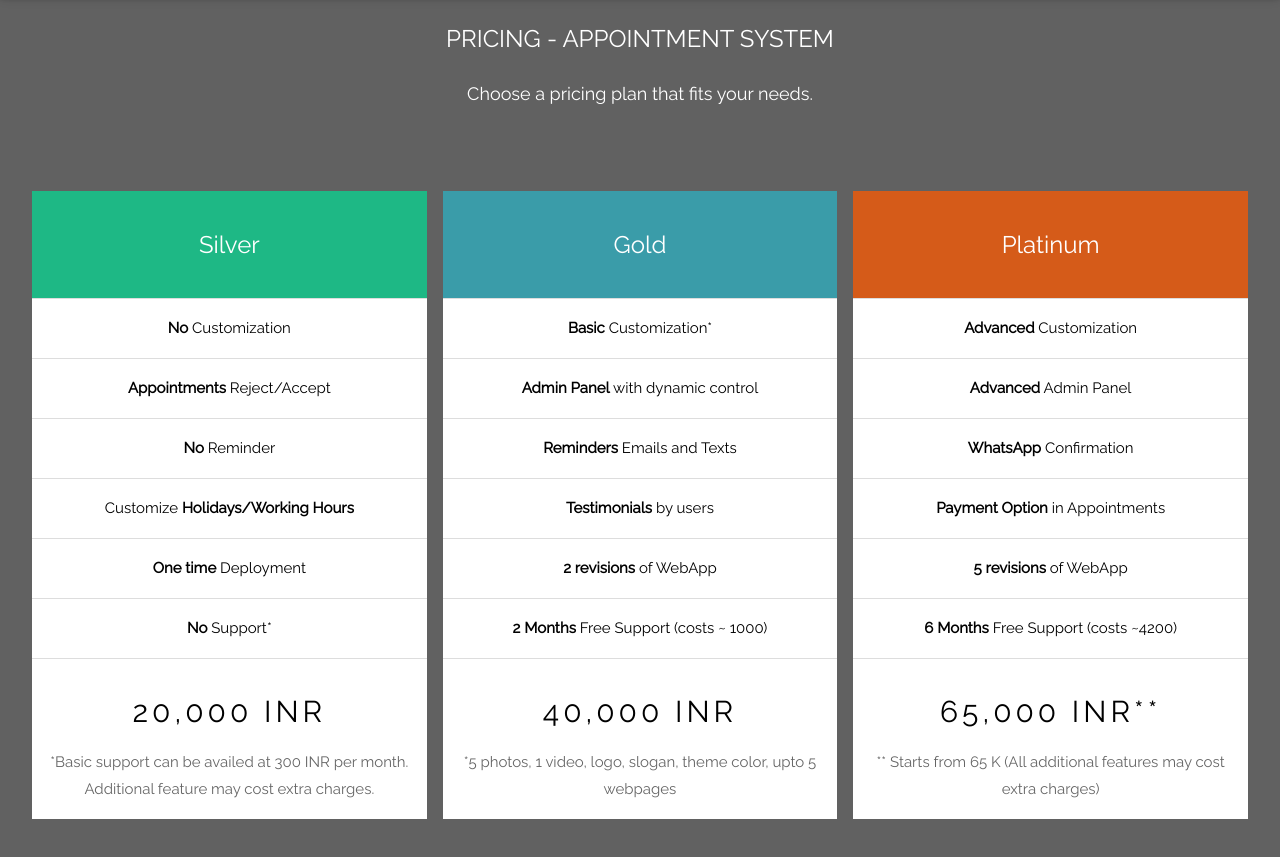
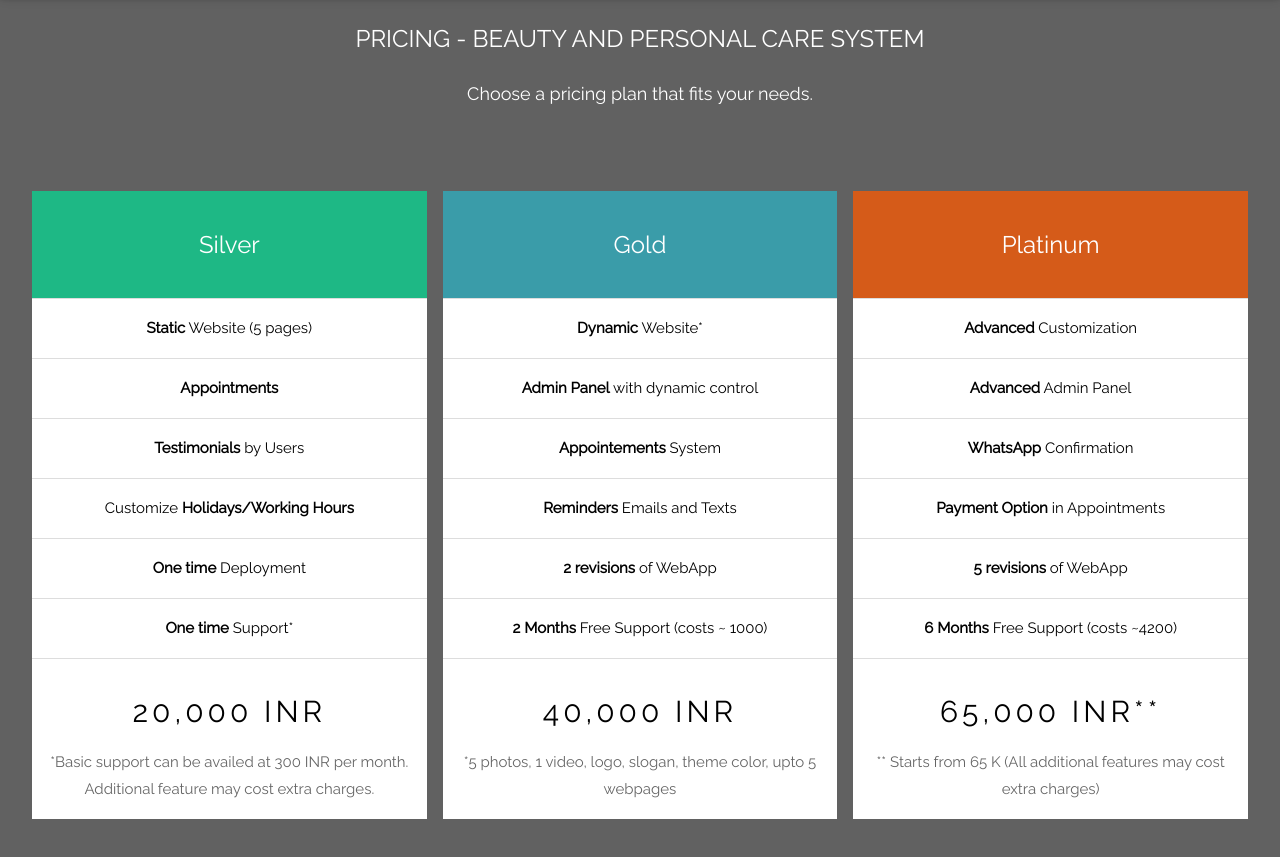
Before and after one commit to BI-with-tech/About-BI-with-Tech, a plain HTML site: page saloon/pricing.html in a window 1280 px wide. Shown: the part 73-930 px from the top of the page. Drawn offline with nearby package versions, Linux system fonts and the light colour scheme; files whose address does not match are found by name.

Commit message:
some more changes

```diff
--- a/saloon/pricing.html
+++ b/saloon/pricing.html
@@ -50,18 +50,18 @@ body, html {
 
 <!-- Pricing Section -->
 <div class="w3-container w3-center w3-dark-grey" style="padding:80px 16px" id="pricing">
-    <h3>PRICING - APPOINTMENT SYSTEM</h3>
+    <h3>PRICING - BEAUTY AND PERSONAL CARE SYSTEM</h3>
     <p class="w3-large">Choose a pricing plan that fits your needs.</p>
     <div class="w3-row-padding" style="margin-top:64px">
       <div class="w3-third w3-section">
         <ul class="w3-ul w3-white w3-hover-shadow">
           <li class="w3-xlarge w3-padding-32" style="background-color: #1eb885; color: white;">Silver</li>
-          <li class="w3-padding-16"><b>No</b> Customization</li>
-          <li class="w3-padding-16"><b>Appointments</b> Reject/Accept</li>
-          <li class="w3-padding-16"><b>No</b> Reminder</li>
+          <li class="w3-padding-16"><b>Static</b> Website (5 pages)</li>
+          <li class="w3-padding-16"><b>Appointments</b> </li>
+          <li class="w3-padding-16"><b>Testimonials</b> by Users</li>
           <li class="w3-padding-16">Customize <b>Holidays/Working Hours</b></li>
           <li class="w3-padding-16"><b>One time</b> Deployment</li>
-          <li class="w3-padding-16"><b>No</b> Support*</li>
+          <li class="w3-padding-16"><b>One time</b> Support*</li>
           <li class="w3-padding-16">
             <h2 class="w3-wide">20,000 INR</h2>
             <span class="w3-opacity">*Basic support can be availed at 300 INR per month. Additional feature may cost extra charges.</span>
@@ -71,10 +71,10 @@ body, html {
       <div class="w3-third w3-section">
         <ul class="w3-ul w3-white w3-hover-shadow">
           <li class="w3-xlarge w3-padding-32" style="background-color: #3a9ca9; color: white;">Gold</li>
-          <li class="w3-padding-16"><b>Basic</b> Customization*</li>
+          <li class="w3-padding-16"><b>Dynamic</b> Website*</li>
           <li class="w3-padding-16"><b>Admin Panel</b> with dynamic control</li>
+          <li class="w3-padding-16"><b>Appointements</b> System</li>
           <li class="w3-padding-16"><b>Reminders</b> Emails and Texts</li>
-          <li class="w3-padding-16"><b>Testimonials</b> by users</li>
           <li class="w3-padding-16"><b>2 revisions</b> of WebApp</li>
           <li class="w3-padding-16"><b>2 Months</b> Free Support (costs ~ 1000)</li>
           <li class="w3-padding-16">
```
Also changed, not shown: index.html (+6 -6 lines).
